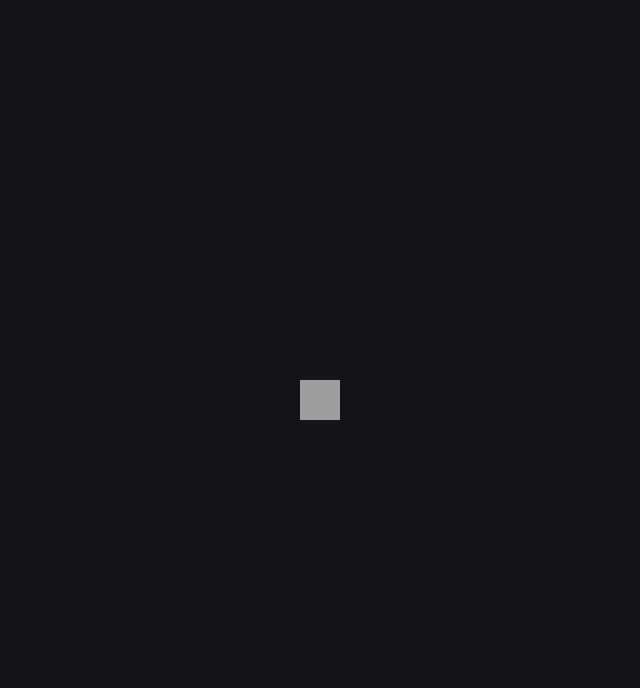
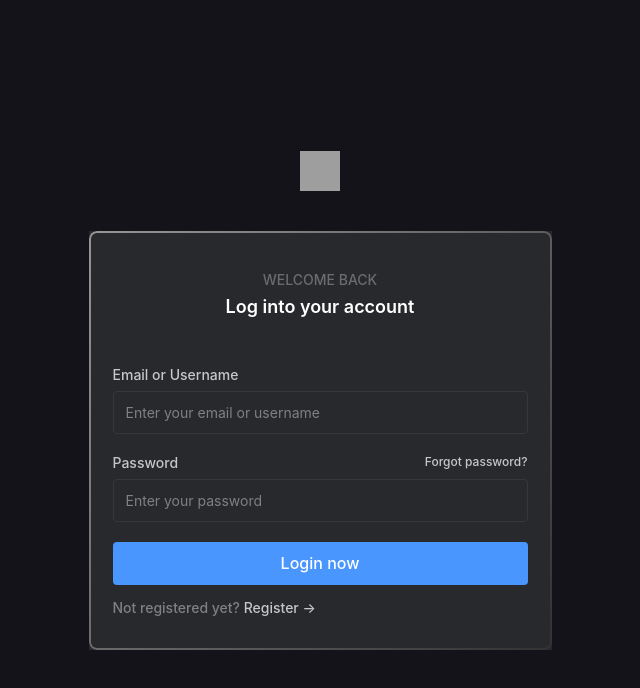
Before and after one commit to nikhilgupta58/goatlas-task, a React (Vite) app: page /login in a window 1280 px wide. Shown: the top 688 px of the page, without its empty margins (320-960 px from the left). Built offline with nearby package versions, Linux system fonts and the light colour scheme; grey boxes are pictures that could not be loaded.

Commit message:
auth gate with some common components

```diff
--- a/package.json
+++ b/package.json
@@ -13,6 +13,7 @@
     "jotai": "^2.9.2",
     "react": "^18.3.1",
     "react-dom": "^18.3.1",
+    "react-icons": "^5.2.1",
     "react-router-dom": "^6.26.0"
   },
   "devDependencies": {
--- a/src/components/AuthGate/utils/index.ts
+++ b/src/components/AuthGate/utils/index.ts
@@ -46,12 +46,12 @@ const login_config: AUTH_CONFIG = {
     },
     {
       ...passwordField,
-      placeholder: "Enter your email or username",
+      placeholder: "Enter your password",
       forgotPassword: true,
     },
   ],
   actionCta: "Login now",
-  footerText: "Not registered yet? Register →",
+  footerText: `Not registered yet? <span class="text-lightGray">Register →</span>`,
   footerNavigate: REGISTER_ROUTE,
 };
 
@@ -66,11 +66,11 @@ const register_config: AUTH_CONFIG = {
     { ...usernameField, placeholder: "Choose a preferred username" },
     {
       ...passwordField,
-      placeholder: "Enter your email or username",
+      placeholder: "Choose a strong password",
     },
   ],
   actionCta: "Continue",
-  footerText: "Already have an account? Login →",
+  footerText: `Already have an account? <span class="text-lightGray">Login →</span>`,
   footerNavigate: LOGIN_ROUTE,
 };
 
--- a/src/components/AuthGate/view.tsx
+++ b/src/components/AuthGate/view.tsx
@@ -1,8 +1,65 @@
+import { useNavigate } from "react-router-dom";
+import Button from "../../shared/Button";
+import Input from "../../shared/Input";
+import Text from "../../shared/Text";
 import { AuthGateTypes } from "../../utils/constants";
 import { AUTH_CONFIG } from "../../utils/interfaces";
 import { authConfig } from "./utils";
 
 export default function AuthGate({ type }: { type: AuthGateTypes }) {
   const config: AUTH_CONFIG = authConfig[type];
-  return <></>;
+  const navigate = useNavigate();
+  return (
+    <div className="gradient-border w-[463px] px-6 justify-center items-center pt-10 pb-8 flex flex-col bg-dark2 gap-12">
+      <div className="flex flex-col gap-2">
+        <Text
+          stylearr={[14, 17, 500]}
+          className="tracking-[3%] text-gray1 text-center"
+        >
+          {config.salutation}
+        </Text>
+        <Text stylearr={[18, 22, 600]} className="text-white text-center">
+          {config.title}
+        </Text>
+      </div>
+      <div className="w-full flex flex-col gap-5 z-50">
+        {config.form.map((field, id) => {
+          return (
+            <div key={`auth-form-${id}`} className="flex flex-col gap-2">
+              <div className="flex items-center justify-between">
+                <Text stylearr={[14, 17, 500]} className="text-lightGray">
+                  {field.label}
+                </Text>
+                {field.forgotPassword && (
+                  <Text
+                    stylearr={[12, 14, 500]}
+                    className="text-lightGray cursor-pointer"
+                  >
+                    Forgot password?
+                  </Text>
+                )}
+              </div>
+              <Input
+                className="rounded-[4px] border-[1.5px] border-darkGray h-[43px] bg-transparent px-3 text-lightGray text-[16px] leading-[20px] font-normal focus:outline-none"
+                type={field.type}
+                placeholder={field?.placeholder || ""}
+              />
+            </div>
+          );
+        })}
+        <div className="flex flex-col gap-3">
+          <Button className="h-[43px] rounded-[4px] bg-blueAccent text-[16px] leading-[19px] font-[500] text-white">
+            {config.actionCta}
+          </Button>
+          <div
+            className="cursor-pointer text-[14px] font-[500] text-gray2 w-fit"
+            dangerouslySetInnerHTML={{ __html: config.footerText }}
+            onClick={() => {
+              navigate(config.footerNavigate);
+            }}
+          />
+        </div>
+      </div>
+    </div>
+  );
 }
--- a/src/index.css
+++ b/src/index.css
@@ -2,9 +2,25 @@
 @tailwind components;
 @tailwind utilities;
 
+* {
+  font-family: "Inter", sans-serif;
+}
 .gradient-border {
-  border-width: 2px;
-  border-style: solid;
-  border-image-source: linear-gradient(129.59deg, #969696 0%, #343434 98.18%);
-  border-image-slice: 1;
+  position: relative;
 }
+.gradient-border::before {
+  content: "";
+  position: absolute;
+  inset: 0;
+  border-radius: 8px;
+  padding: 2px;
+  background: linear-gradient(129.59deg, #969696 0%, #343434 98.18%);
+  -webkit-mask: linear-gradient(#fff 0 0) content-box, linear-gradient(#fff 0 0);
+  -webkit-mask-composite: xor;
+  mask-composite: exclude;
+}
+
+input::placeholder {
+  font-size: 14px;
+  color: #7f8084;
+}
--- /dev/null
+++ b/src/shared/Button.tsx
@@ -0,0 +1,13 @@
+import React from "react";
+
+interface IProps extends React.ButtonHTMLAttributes<HTMLButtonElement> {
+  children: React.ReactNode;
+}
+
+export default function Button({ children, ...props }: IProps) {
+  return (
+    <button {...props} className={`hover:brightness-110 hover:transition-all ${props?.className}`}>
+      {children}
+    </button>
+  );
+}
--- /dev/null
+++ b/src/shared/Input.tsx
@@ -0,0 +1,5 @@
+export default function Input(
+  props: React.InputHTMLAttributes<HTMLInputElement>
+) {
+  return <input {...props} />;
+}
--- /dev/null
+++ b/src/shared/Text.tsx
@@ -0,0 +1,27 @@
+import React from "react";
+
+export default function Text({
+  children,
+  className = "",
+  stylearr = [14, 17, 400],
+}: {
+  children: React.ReactNode;
+  className?: string;
+  stylearr?: [number, number, number];
+}) {
+  const fontSize = stylearr[0];
+  const lineHeight = stylearr[1];
+  const fontWeight = stylearr[2];
+  return (
+    <p
+      style={{
+        fontSize: `${fontSize}px`,
+        lineHeight: `${lineHeight}px`,
+        fontWeight,
+      }}
+      className={`${className}`}
+    >
+      {children}
+    </p>
+  );
+}
```
Also changed, not shown: 1 other file (tests, documents, lock files or other folders).
